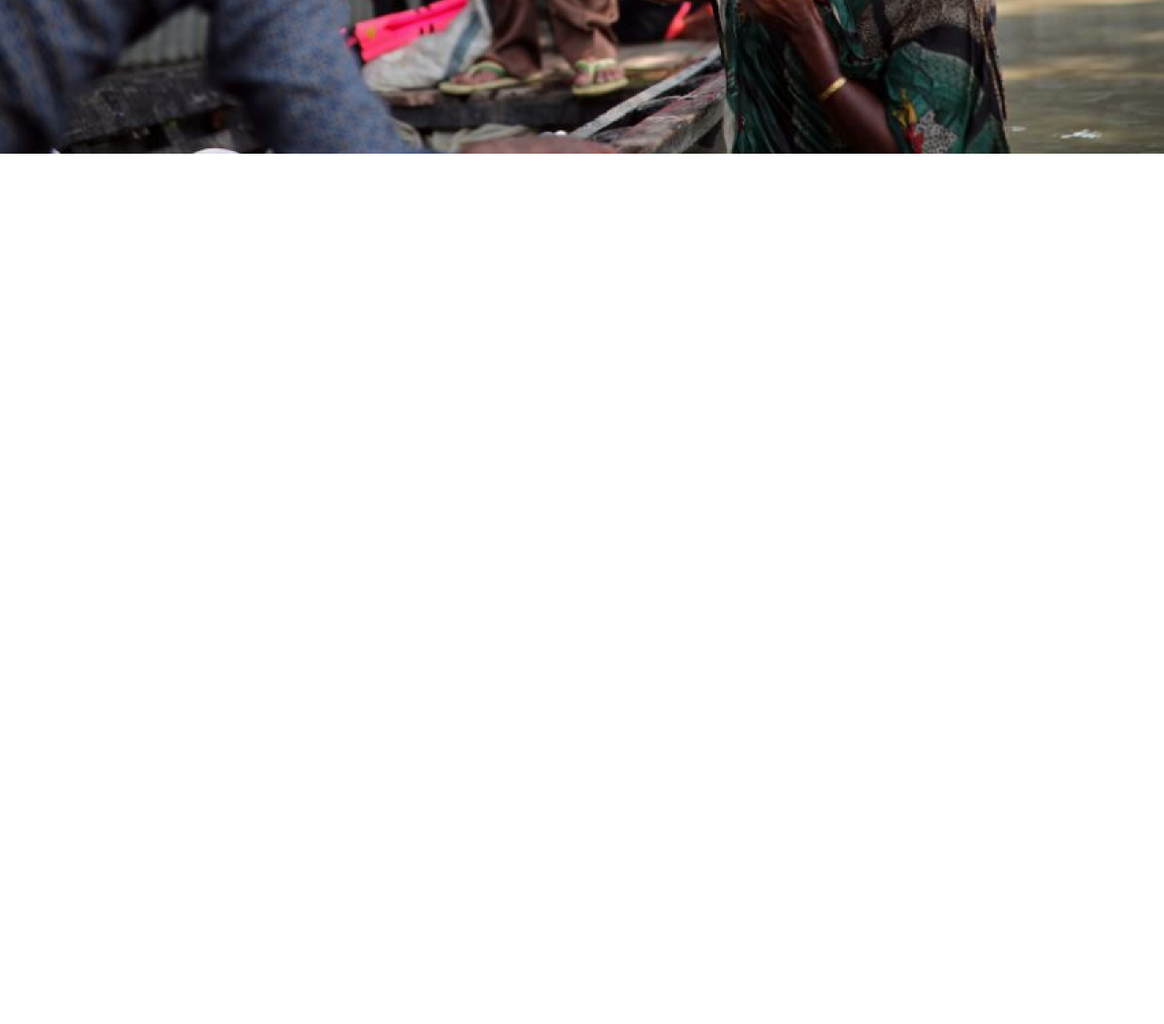
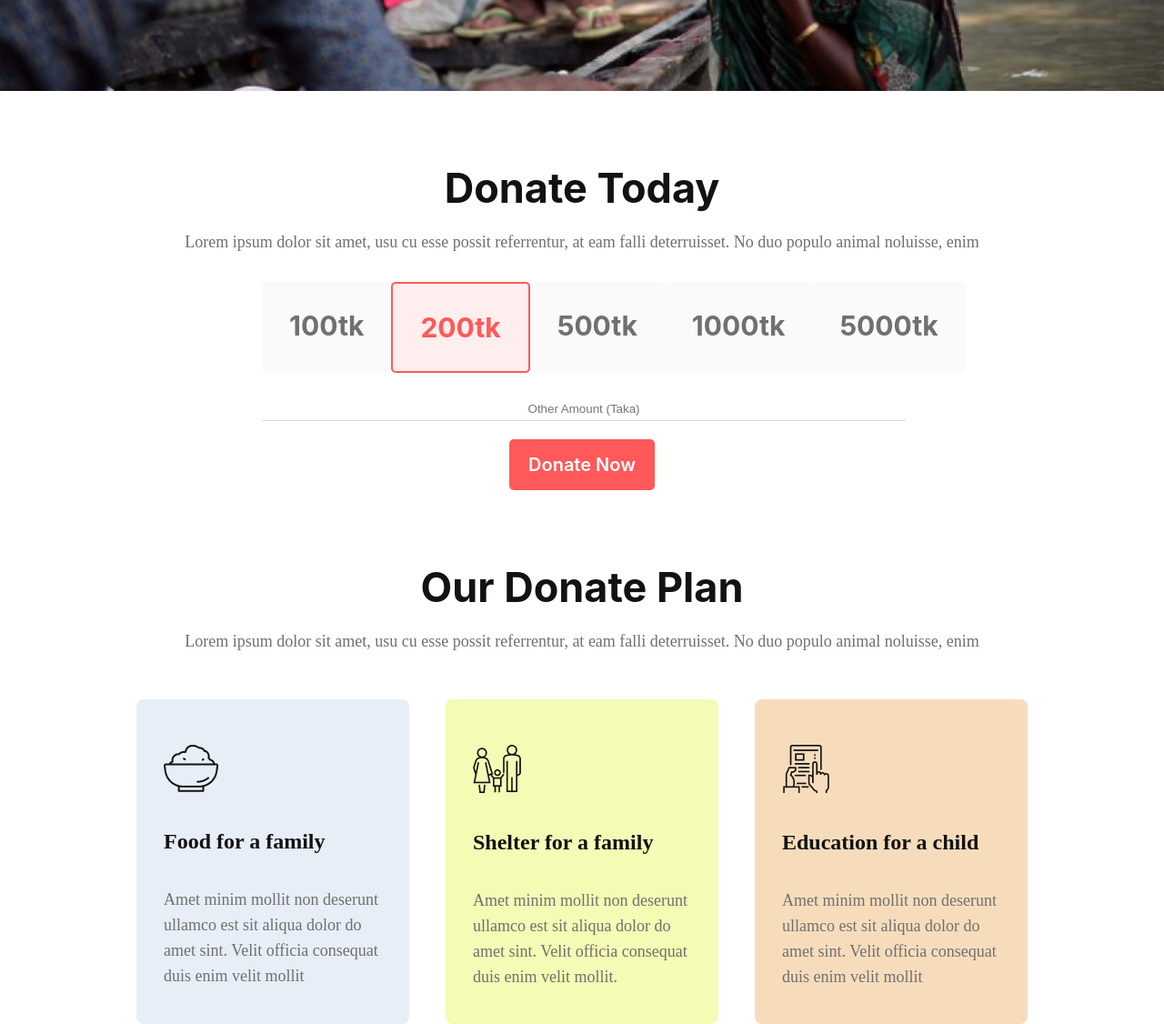
Before and after one commit to ash1429/html-css-donation-site, a plain HTML site: page index.html in a window 1280 px wide. Shown: the part 500-1626 px from the top of the page at 91% size. Before the commit the page ends 800 px from the top, so only its background shows below. Drawn offline with Linux system fonts and the light colour scheme.

Commit message:
2nd section

```diff
--- a/index.html
+++ b/index.html
@@ -18,7 +18,77 @@
             <a class="link-btn" href="#">Donate Now</a>
         </section>
     </header>
+    <main>
+        <section>
+            <div class="donate-text">
+                <h2>Donate Today</h2>
+                <p>Lorem ipsum dolor sit amet, usu cu esse possit referrentur, at eam falli
+                    deterruisset. No duo populo animal noluisse, enim</p>
+            </div>
 
+            <div class="donate-amount-options">
+                <div class="amount-option">
+                    <h3>100tk</h3>
+                </div>
+                <div id="amount-option-second">
+                    <h3>200tk</h3>
+                </div>
+                <div class=" amount-option">
+                    <h3>500tk</h3>
+                </div>
+                <div class="amount-option">
+                    <h3>1000tk</h3>
+                </div>
+                <div class="amount-option">
+                    <h3>5000tk</h3>
+                </div>
+            </div>
+
+            <div>
+                <form class="donate-form" action="">
+                    <div>
+                        <input type="text" placeholder="Other Amount (Taka)">
+                    </div>
+                    <button type="submit">Donate Now</button>
+                </form>
+            </div>
+        </section>
+
+        <section>
+            <div class="donate-text">
+                <h2>Our Donate Plan</h2>
+                <p>Lorem ipsum dolor sit amet, usu cu esse possit referrentur, at eam falli
+                    deterruisset. No duo populo animal noluisse, enim</p>
+            </div>
+            <div class="total-donate-plans">
+                <div class="donate-option" id="donate-option-1">
+                    <img src="images/Frame_1.png" alt="option-1 image">
+                    <h4>Food for a family</h4>
+                    <p>Amet minim mollit non deserunt
+                        ullamco est sit aliqua dolor do amet
+                        sint. Velit officia consequat duis enim
+                        velit mollit</p>
+                </div>
+                <div class="donate-option" id="donate-option-2">
+                    <img src="images/Frame2.png" alt="option-2 image">
+                    <h4>Shelter for a family</h4>
+                    <p>Amet minim mollit non deserunt
+                        ullamco est sit aliqua dolor do amet
+                        sint. Velit officia consequat duis enim
+                        velit mollit.</p>
+                </div>
+                <div class="donate-option" id="donate-option-3">
+                    <img src="images/Frame_3.png" alt="option-3 image">
+                    <h4>Education for a child</h4>
+                    <p>Amet minim mollit non deserunt
+                        ullamco est sit aliqua dolor do amet
+                        sint. Velit officia consequat duis enim
+                        velit mollit</p>
+                </div>
+            </div>
+        </section>
+
+    </main>
 
 
     <footer></footer>
--- a/style.css
+++ b/style.css
@@ -1,13 +1,14 @@
 body {
     margin: 0;
 }
+
 
 header {
     background-image: url(images/banner.png);
     background-size: cover;
     background-repeat: no-repeat;
     background-position: center center;
-    height: 669px;
+    height: 600px;
 }
 
 header section {
@@ -51,4 +52,155 @@ header p {
     color: #FFFFFF;
     border-radius: 5px;
     text-decoration: none;
+    font-family: 'Inter';
+    font-style: normal;
+    font-weight: 600;
+    font-size: 20px;
+    line-height: 24px;
+    color: #FFFFFF;
 }
+
+h2 {
+    font-family: 'Inter';
+    font-style: normal;
+    font-weight: 700;
+    font-size: 45px;
+    line-height: 54px;
+    text-align: center;
+    color: #121212;
+    margin: 80px auto 0px;
+}
+
+p {
+    font-family: 'Poppins';
+    font-style: normal;
+    font-weight: 400;
+    font-size: 18px;
+    line-height: 28px;
+    text-align: center;
+    color: #707070;
+
+}
+
+.donate-amount-options {
+    display: flex;
+    width: 55%;
+    margin: 30px auto;
+}
+
+.amount-option {
+    text-align: center;
+    align-items: center;
+    background: #FAFAFA;
+    border-radius: 5px;
+    margin: 0px auto;
+}
+
+h3 {
+
+    font-family: 'Inter';
+    font-style: normal;
+    font-weight: 700;
+    font-size: 30px;
+    line-height: 36px;
+    text-align: center;
+    margin: 30px 30px;
+    color: #707070;
+}
+
+#amount-option-second {
+    text-align: center;
+    align-items: center;
+    background: #FAFAFA;
+    border-radius: 5px;
+    margin: 0px auto;
+    background: #FFEEEE;
+    border: 2px solid #FF5959;
+}
+
+#amount-option-second h3 {
+    color: #FF5959;
+}
+
+.donate-form {
+    margin: 0px auto;
+    width: 55%;
+}
+
+.donate-form input {
+    width: 100%;
+    text-align: center;
+    border: 0;
+    outline: 0;
+    background: transparent;
+    border-bottom: 1px solid #DADADA;
+    margin-bottom: 20px;
+    padding-bottom: 5px;
+
+}
+
+.donate-form button {
+    display: flex;
+    flex-direction: row;
+    justify-content: center;
+    align-items: center;
+    padding: 16px 12px;
+    width: 160px;
+    height: 56px;
+    background: #FF5959;
+    border-radius: 5px;
+    font-family: 'Inter';
+    font-style: normal;
+    font-weight: 600;
+    font-size: 20px;
+    line-height: 24px;
+    color: #FFFFFF;
+    border: none;
+    margin: 0px auto;
+    cursor: pointer;
+}
+
+.total-donate-plans {
+    display: flex;
+    margin-top: 50px;
+}
+
+.donate-option {
+    width: 30%;
+    border-radius: 8px;
+    padding: 0px 30px 20px;
+}
+
+.donate-option h4 {
+    font-family: 'Poppins';
+    font-style: normal;
+    font-weight: 600;
+    font-size: 24px;
+    line-height: 36px;
+    /* identical to box height */
+    color: #121212;
+}
+
+.donate-option img {
+    margin-top: 50px;
+}
+
+#donate-option-1 {
+    background-color: rgba(139, 173, 216, 0.205);
+    margin: 0px 10px 0px 150px;
+}
+
+#donate-option-2 {
+    background-color: rgba(236, 245, 110, 0.514);
+    margin: 0px 30px;
+}
+
+#donate-option-3 {
+    background-color: rgba(228, 138, 36, 0.301);
+    margin: 0px 150px 0px 10px;
+
+}
+
+.donate-option p {
+    text-align: left;
+}
```
Also changed, not shown: images/Frame2.png (added), images/Frame_1.png (added), images/Frame_3.png (added).
